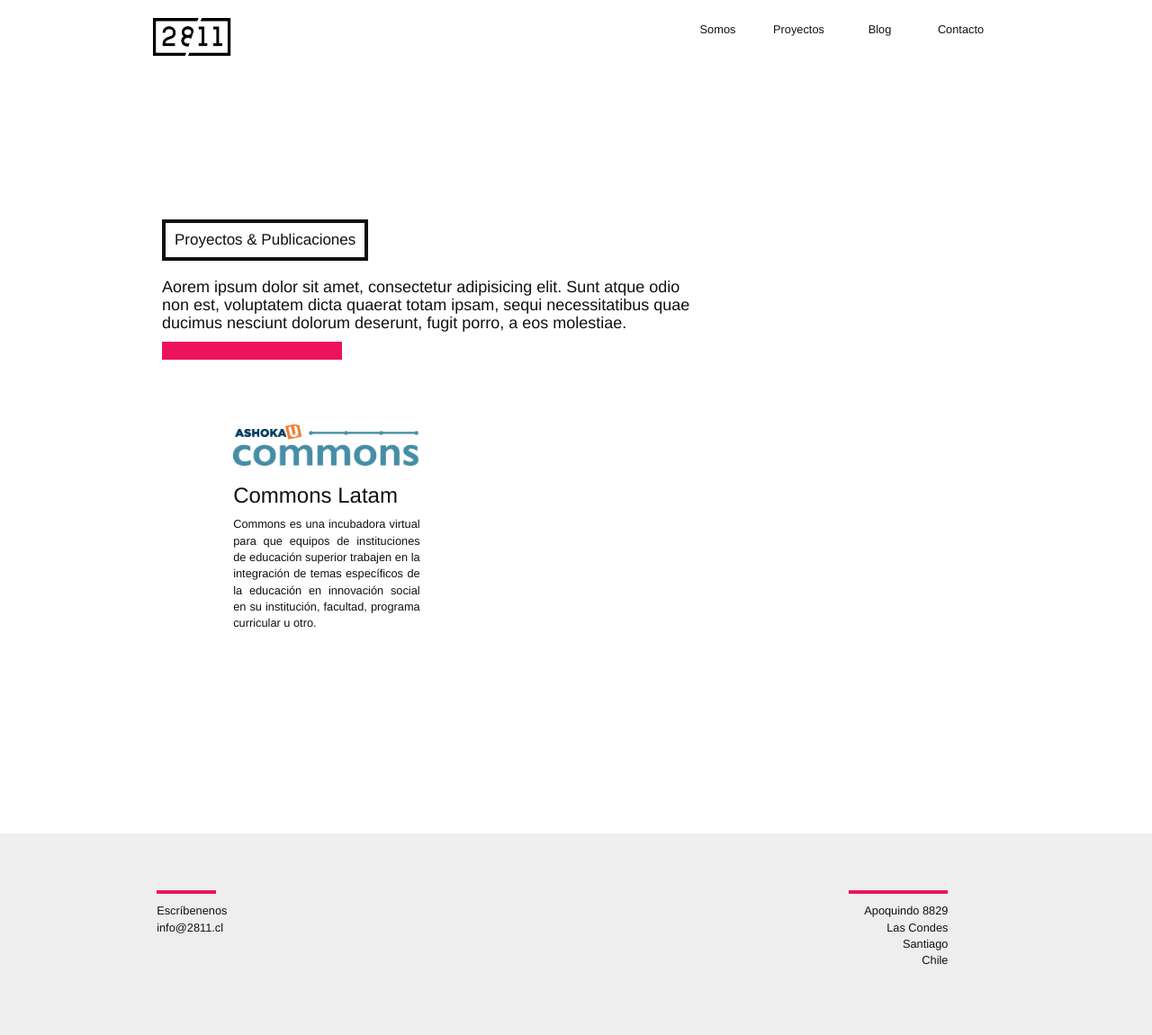
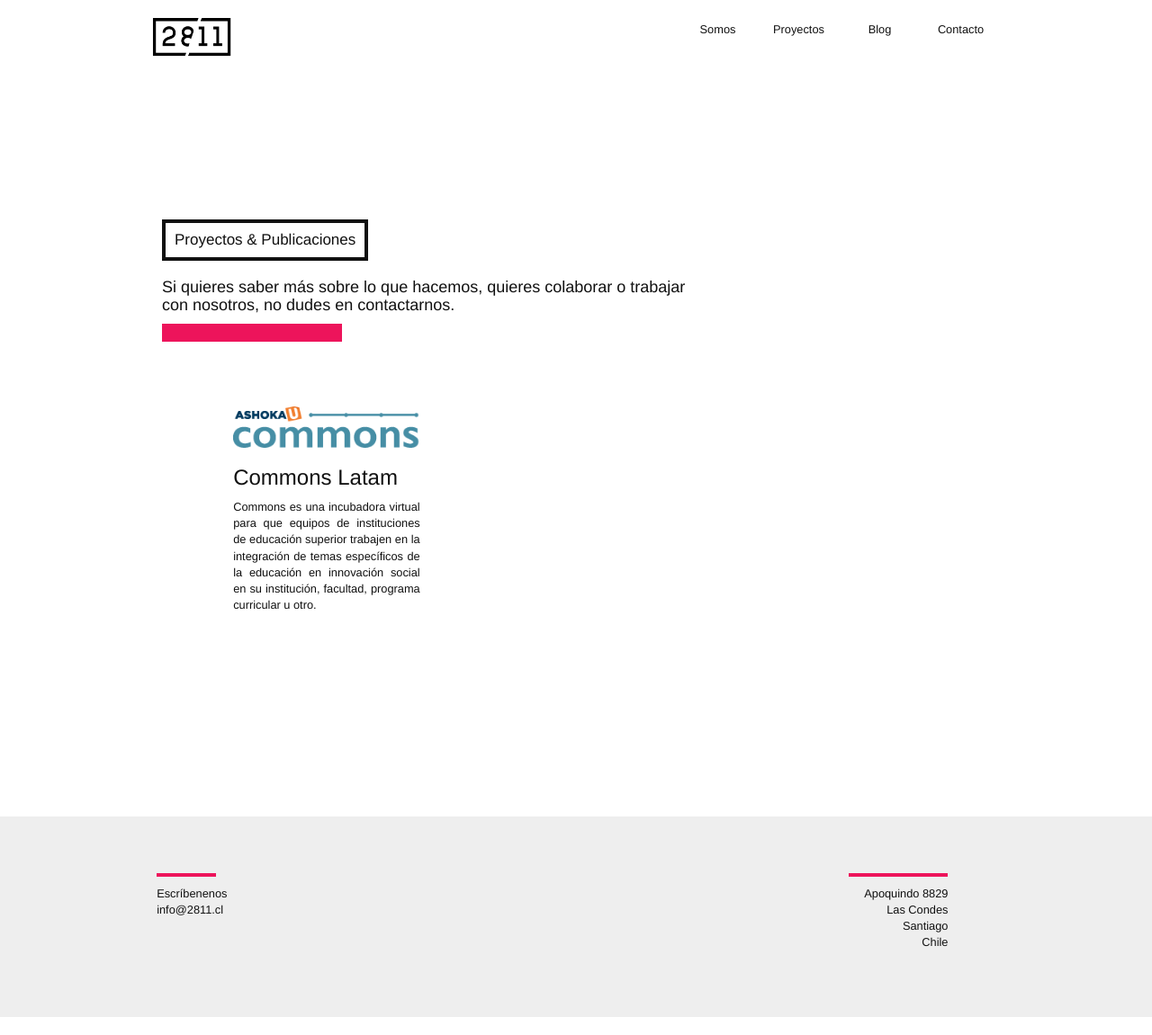
Before and after one commit to 2811Chile/2811Chile.github.io, a Jekyll site: the page built from trabajos.md, in a window 1280 px wide. Shown: the whole page at 90% size. Built offline with Jekyll 4.4.1, drawn with Linux system fonts in a browser that asks for light colours; nearby versions of some CDN libraries; some web fonts are replaced.

Commit message:
Updated Trabajos

```diff
--- a/trabajos.md
+++ b/trabajos.md
@@ -1,9 +1,8 @@
 ---
 title: Proyectos
 permalink: "/proyectos/"
-descripcion: Aorem ipsum dolor sit amet, consectetur adipisicing elit. Sunt atque
-  odio non est, voluptatem dicta quaerat totam ipsam, sequi necessitatibus quae ducimus
-  nesciunt dolorum deserunt, fugit porro, a eos molestiae.
+descripcion: 'Si quieres saber más sobre lo que hacemos, quieres colaborar o trabajar
+  con nosotros, no dudes en contactarnos. '
 layout: default
 ---
 
```
